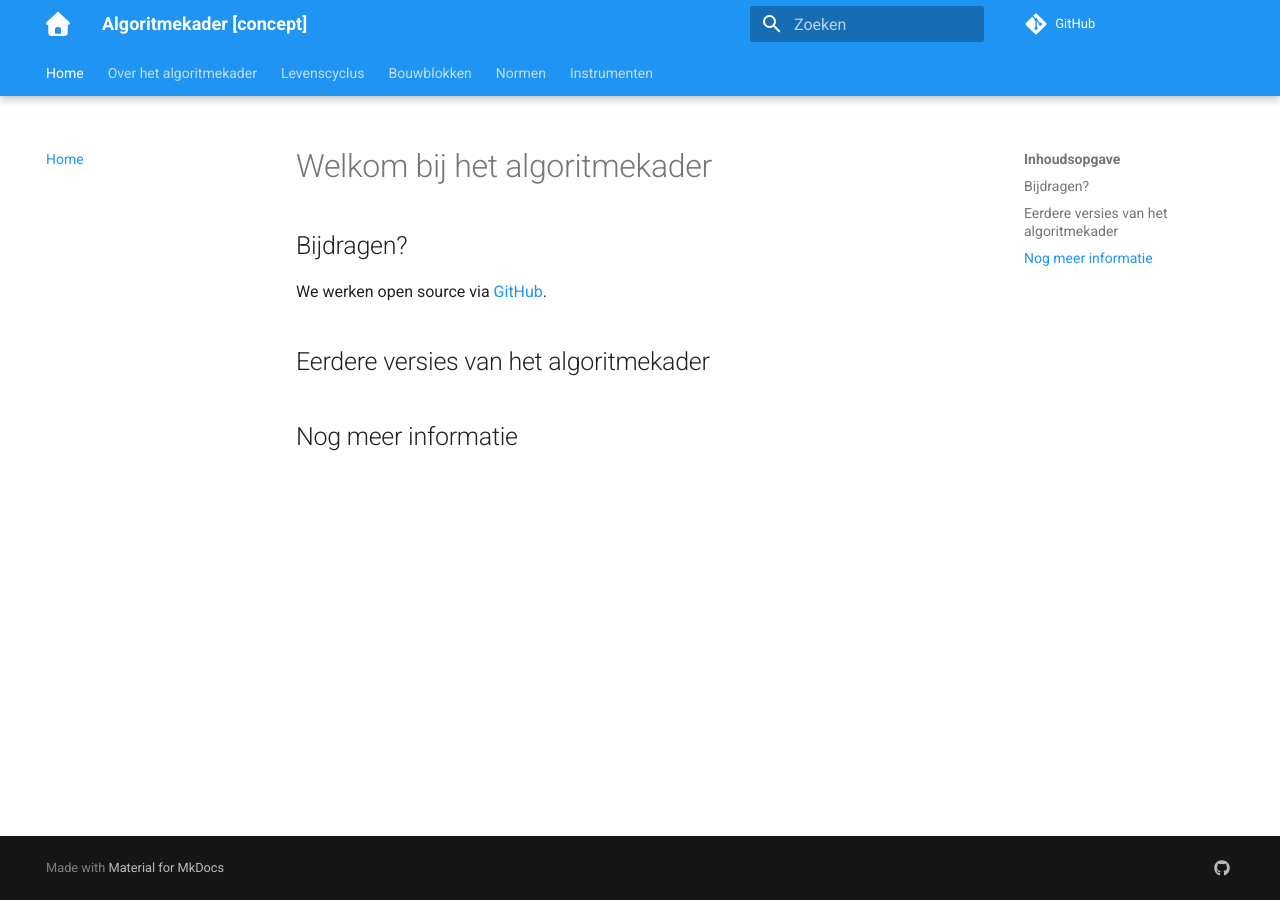
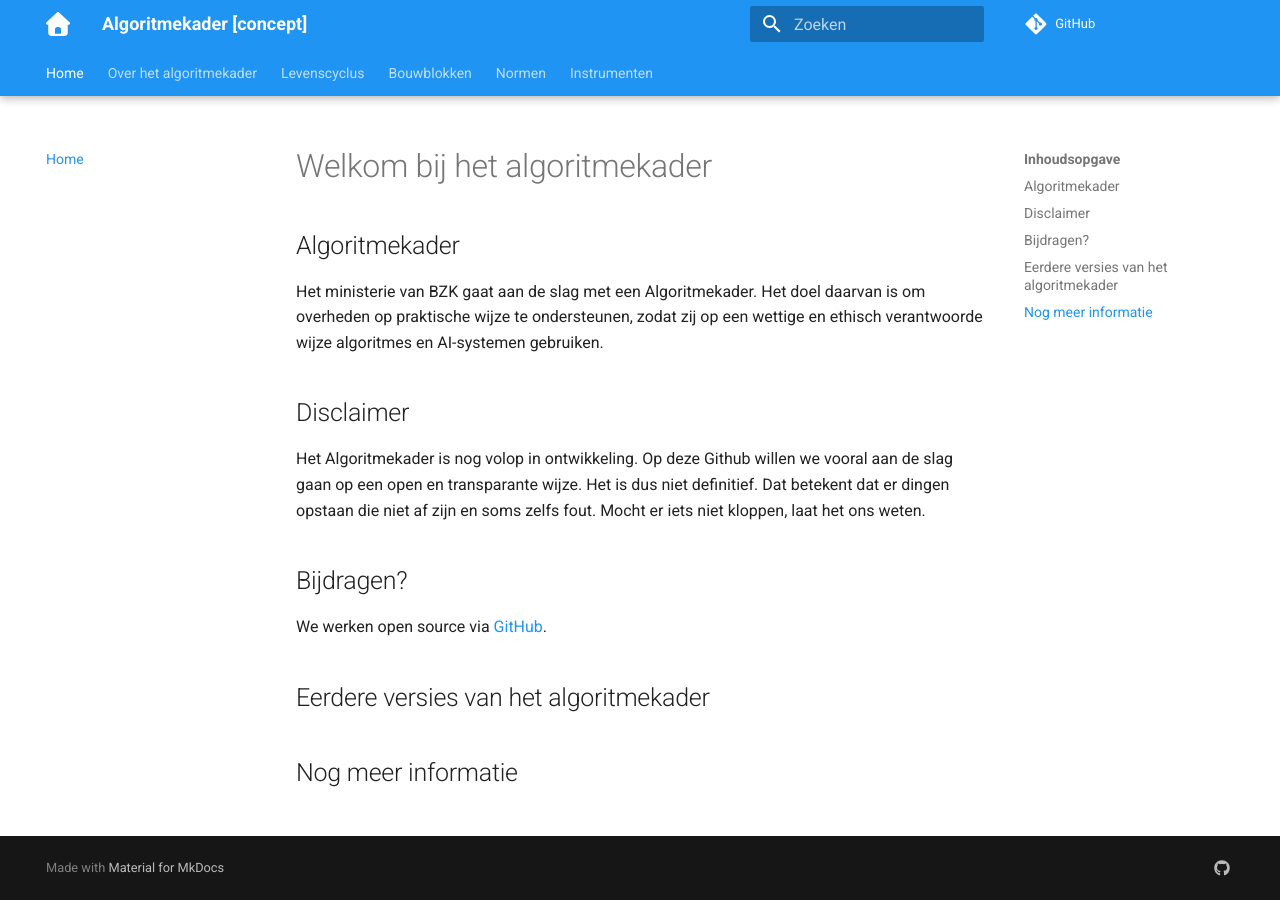
Before and after one commit to ruthkoole/algoritmekader-test, an MkDocs documentation site: the page built from docs/index.md, in a window 1280 px wide. Built offline with MkDocs 1.6.1 and Material for MkDocs 9.7.7, drawn with Linux system fonts in a browser that asks for light colours; comment, search, counter and statistics services are not loaded.

Commit message:
Update index.md
Nu ook op website zelf

```diff
--- a/docs/index.md
+++ b/docs/index.md
@@ -1,10 +1,15 @@
 ---
 title: Welkom bij het algoritmekader!
-summary: hier staat een korte tekst over het algoritmekader
+summary: Het ministerie van BZK gaat aan de slag met een Algoritmekader. Het doel daarvan is om overheden op praktische wijze te ondersteunen, zodat zij op een wettige en ethisch verantwoorde wijze algoritmes en AI-systemen gebruiken.
 ---
 
 # Welkom bij het algoritmekader
 
+## Algoritmekader
+Het ministerie van BZK gaat aan de slag met een Algoritmekader. Het doel daarvan is om overheden op praktische wijze te ondersteunen, zodat zij op een wettige en ethisch verantwoorde wijze algoritmes en AI-systemen gebruiken.
+
+## Disclaimer
+Het Algoritmekader is nog volop in ontwikkeling. Op deze Github willen we vooral aan de slag gaan op een open en transparante wijze. Het is dus niet definitief. Dat betekent dat er dingen opstaan die niet af zijn en soms zelfs fout. Mocht er iets niet kloppen, laat het ons weten.
 
 ## Bijdragen?
 We werken open source via [GitHub](https://github.com/MinBZK/Algoritmekader).
```
